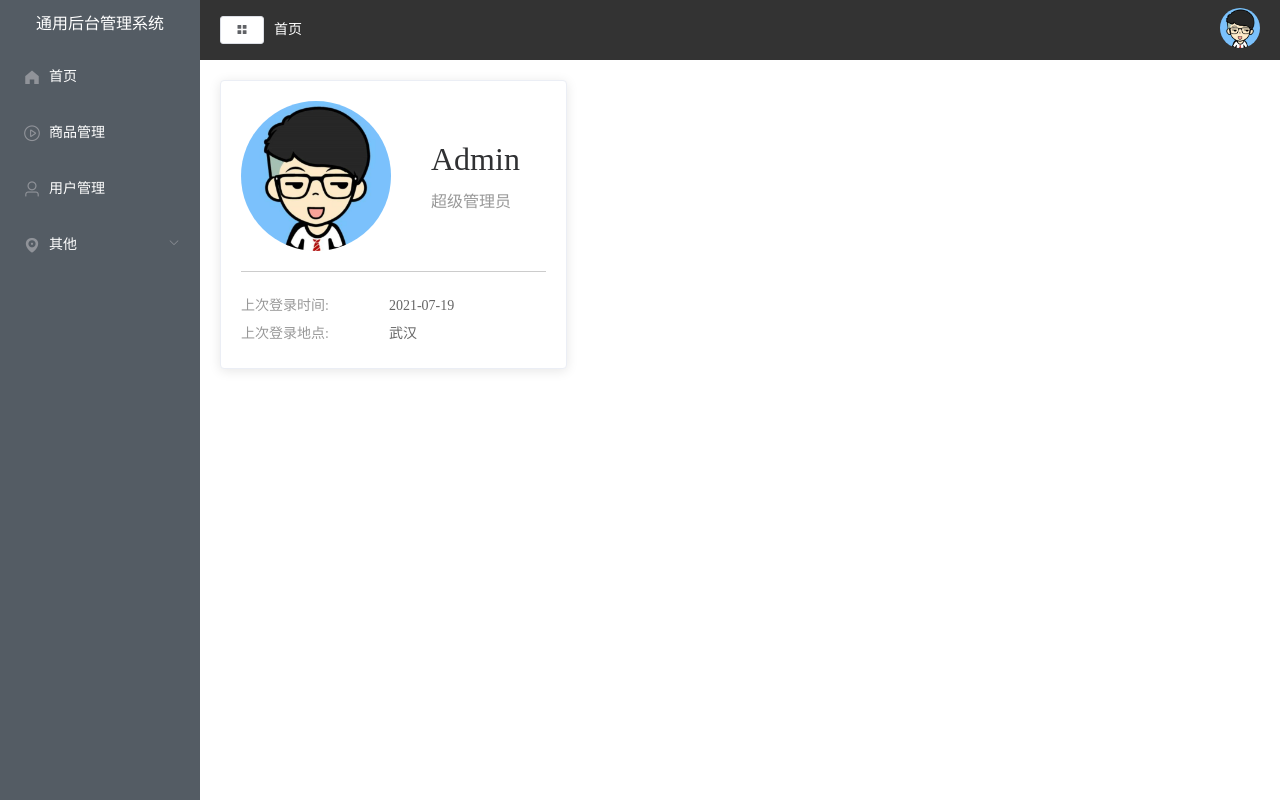
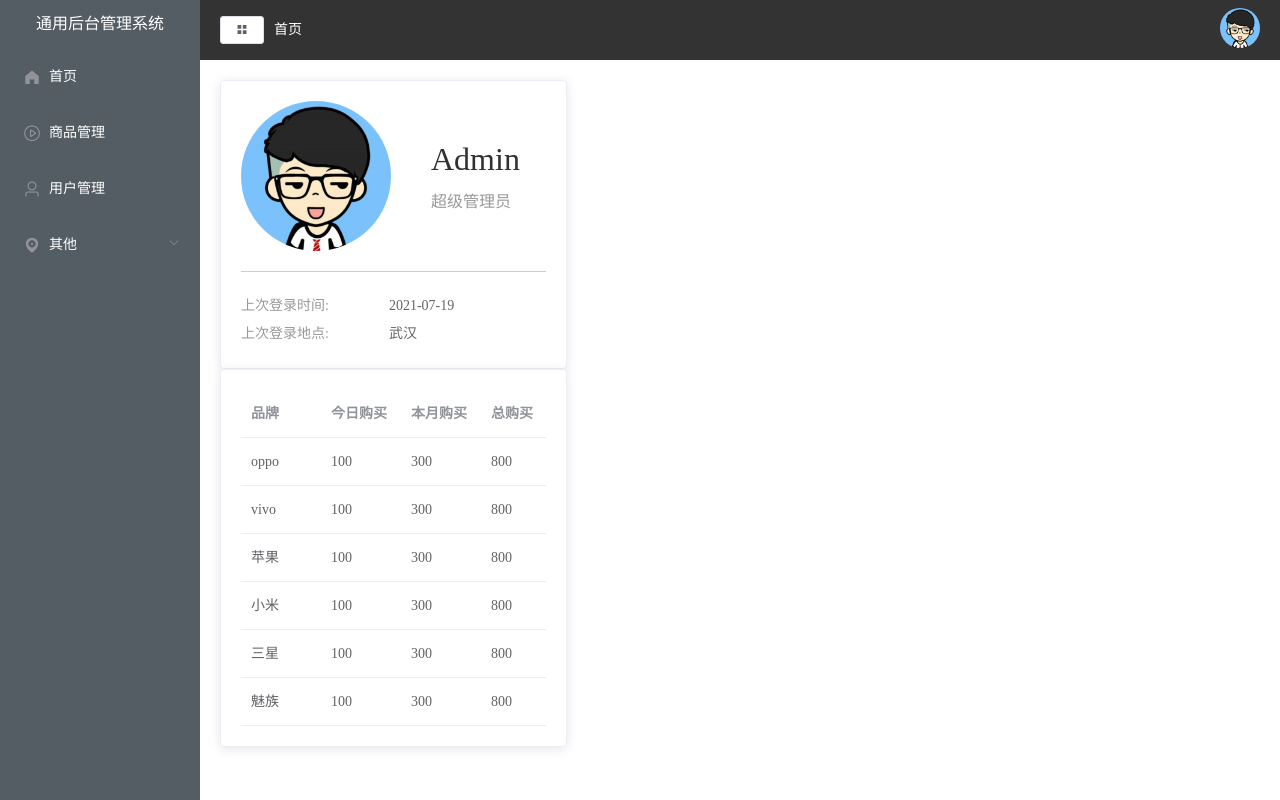
Before and after one commit to zl1509015035/front-my-app, a Vue app: page /mall#/home in a window 1280 px wide. Built offline with nearby package versions, Linux system fonts and the light colour scheme.

Commit message:
1、home页 购买列表开发

```diff
--- a/src/views/Home.vue
+++ b/src/views/Home.vue
@@ -3,6 +3,7 @@
   <el-row>
     <!--    左侧-->
     <el-col :span="8">
+      <!--  个人信息模块    -->
       <el-card class="box-card">
         <div class="user">
           <img src="../assets/images/user.png" alt="">
@@ -16,6 +17,25 @@
           <p>上次登录地点:<span>武汉</span></p>
         </div>
 
+      </el-card>
+
+
+      <!--  购买列表信息      -->
+
+      <el-card>
+        <el-table
+            :data="tableData"
+            style="width: 100%">
+
+<!--          <el-table-column prop="name" label="品牌"></el-table-column>-->
+<!--          <el-table-column prop="todayBuy" label="今日购买"></el-table-column>-->
+<!--          <el-table-column prop="monthBuy" label="本月购买"></el-table-column>-->
+<!--          <el-table-column prop="totalBuy" label="总购买"></el-table-column>-->
+
+          <el-table-column v-for="(val,key) in tableLabel" :prop="key" :label="val"/>
+
+
+        </el-table>
       </el-card>
     </el-col>
     <!--    右侧-->
@@ -31,7 +51,90 @@
 <script>
 export default {
   data() {
-    return {}
+    return {
+      tableData: [
+        {
+          name: 'oppo',
+          todayBuy: 100,
+          monthBuy: 300,
+          totalBuy: 800
+        },
+        {
+          name: 'vivo',
+          todayBuy: 100,
+          monthBuy: 300,
+          totalBuy: 800
+        },
+        {
+          name: '苹果',
+          todayBuy: 100,
+          monthBuy: 300,
+          totalBuy: 800
+        },
+        {
+          name: '小米',
+          todayBuy: 100,
+          monthBuy: 300,
+          totalBuy: 800
+        },
+        {
+          name: '三星',
+          todayBuy: 100,
+          monthBuy: 300,
+          totalBuy: 800
+        },
+        {
+          name: '魅族',
+          todayBuy: 100,
+          monthBuy: 300,
+          totalBuy: 800
+        }
+      ],
+      tableLabel:{
+        name:'品牌',
+        todayBuy:'今日购买',
+        monthBuy:'本月购买',
+        totalBuy:'总购买'
+      },
+      countData: [
+        {
+          name: "今日支付订单",
+          value: 1234,
+          icon: "success",
+          color: "#2ec7c9",
+        },
+        {
+          name: "今日收藏订单",
+          value: 210,
+          icon: "star-on",
+          color: "#ffb980",
+        },
+        {
+          name: "今日未支付订单",
+          value: 1234,
+          icon: "s-goods",
+          color: "#5ab1ef",
+        },
+        {
+          name: "本月支付订单",
+          value: 1234,
+          icon: "success",
+          color: "#2ec7c9",
+        },
+        {
+          name: "本月收藏订单",
+          value: 210,
+          icon: "star-on",
+          color: "#ffb980",
+        },
+        {
+          name: "本月未支付订单",
+          value: 1234,
+          icon: "s-goods",
+          color: "#5ab1ef",
+        },
+      ],
+    }
   }
 }
 
```
